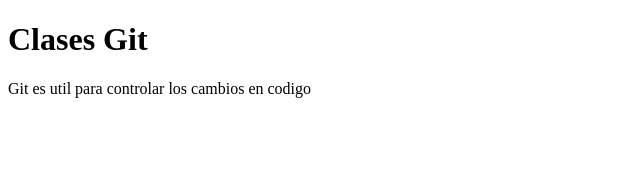
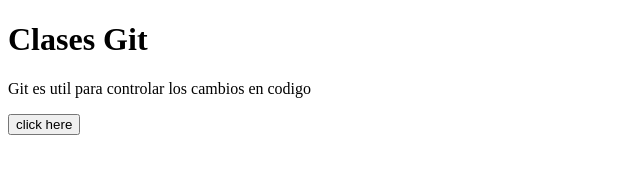
Before and after one commit to Nestor-Figueroa/Ejemplo-git-C38-PSTI-PDSF, a plain HTML site: page index.html in a window 1280 px wide. Shown: the whole page, without its empty margins (0-640 px from the left). Drawn offline with Linux system fonts and the light colour scheme.

Commit message:
Fourth commit

```diff
--- a/index.html
+++ b/index.html
@@ -8,6 +8,7 @@
 <body>
     <h1>Clases Git</h1>
     <p>Git es util para controlar los cambios en codigo</p>
+    <button onclick="saludar()">click here</button>
     <script src="./functions.js"></script>
 </body>
 </html>
```
